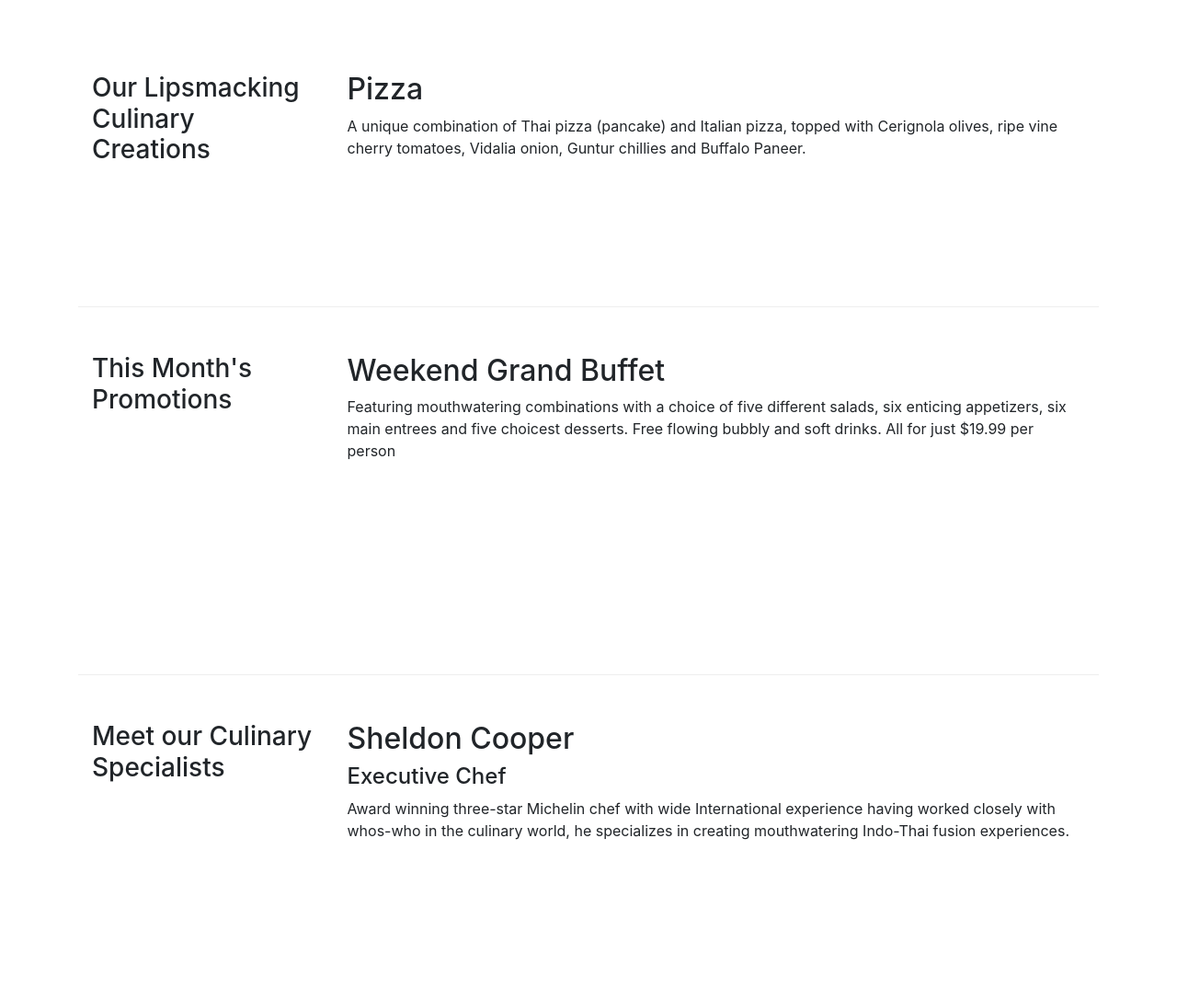
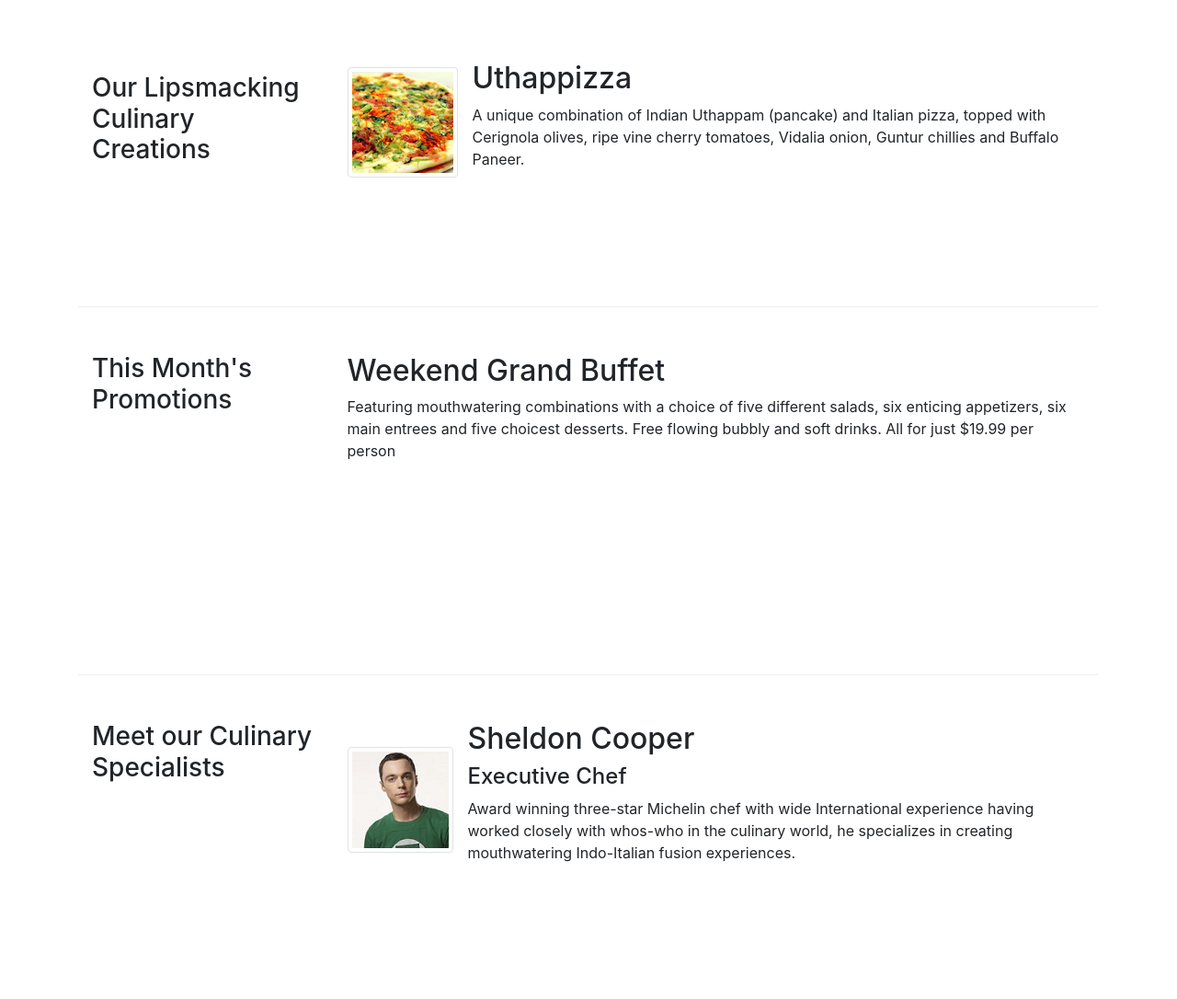
Before and after one commit to PauuuIFBM/Siam-Palace-website, a website: page index.html in a window 1280 px wide. Shown: the part 400-1486 px from the top of the page at 92% size. Drawn offline with nearby package versions, Linux system fonts and the light colour scheme.

Commit message:
Add files via upload

```diff
--- a/index.html
+++ b/index.html
@@ -27,7 +27,8 @@
                     <span class="navbar-toggler-icon"></span>
                 </button>
 
-                <a class="navbar-brand" href="#">Siam Palace Thai</a>
+                <a class="navbar-brand mr-auto" href="#"><img src="img/logo.png" height="30" width="41"></a>
+
                 <div class="collapse navbar-collapse" id="Navbar">
 
                     <ul class="navbar-nav mr-auto">
@@ -50,12 +51,12 @@
                     <p>We take inspiration from the World's best cuisines, and create a unique fusion experience. Our
                         lipsmacking creat ions will tickle your culinary senses!</p>
                 </div>
-                <div class="col-12 col-sm">
+                <div class="col-12 col-sm align-self-center">
+                    <img src="img/logo.png" class="img-fluid">
                 </div>
             </div>
         </div>
     </header>
-
 
 
     <div class="container">
@@ -64,9 +65,17 @@
                 <h3>Our Lipsmacking Culinary Creations</h3>
             </div>
             <div class="col col-sm col-md">
-                <h2>Pizza</h2>
-                <p>A unique combination of Thai pizza (pancake) and Italian pizza, topped with Cerignola olives, ripe
-                    vine cherry tomatoes, Vidalia onion, Guntur chillies and Buffalo Paneer.</p>
+                <div class="media">
+                    <img class="d-flex mr-3 img-thumbnail align-self-center" src="img/uthappizza.png" alt="Uthappizza">
+                    <div class="media-body">
+                        <h2 class="mt-0">Uthappizza</h2>
+                        <p class="d-none d-sm-block">A unique combination of Indian Uthappam (pancake) and
+                            Italian pizza, topped with Cerignola olives, ripe vine
+                            cherry tomatoes, Vidalia onion, Guntur chillies and
+                            Buffalo Paneer.</p>
+                    </div>
+                </div>
+
             </div>
         </div>
 
@@ -87,11 +96,19 @@
                 <h3>Meet our Culinary Specialists</h3>
             </div>
             <div class="col col-sm col-md">
-                <h2>Sheldon Cooper</h2>
-                <h4>Executive Chef</h4>
-                <p>Award winning three-star Michelin chef with wide International experience having worked closely with
-                    whos-who in the culinary world, he specializes in creating mouthwatering Indo-Thai fusion
-                    experiences. </p>
+                <div class="media">
+                    <img class="d-flex mr-3 img-thumbnail align-self-center" src="img/sheldon.png" alt="Sheldon Cooper">
+                    <div class="media-body">
+                        <h2 class="mt-0">Sheldon Cooper</h2>
+                        <h4>Executive Chef</h4>
+                        <p class="d-none d-sm-block">Award winning three-star Michelin chef with wide
+                            International experience having worked closely with
+                            whos-who in the culinary world, he specializes in
+                            creating mouthwatering Indo-Italian fusion experiences.
+                        </p>
+                    </div>
+                </div>
+
             </div>
         </div>
     </div>
```
Also changed, not shown: aboutus.html (+17 -3 lines), contactus.html (+14 -4 lines), img/buffet.png (added), img/logo.png (added), img/sheldon.png (added), img/uthappizza.png (added).
